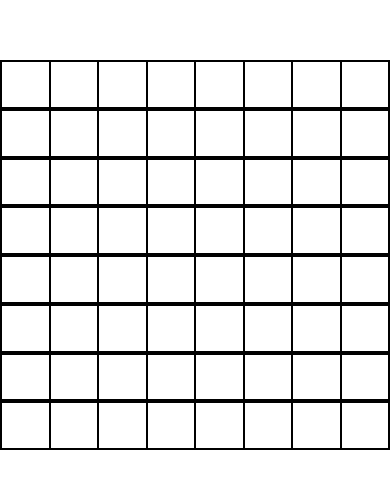
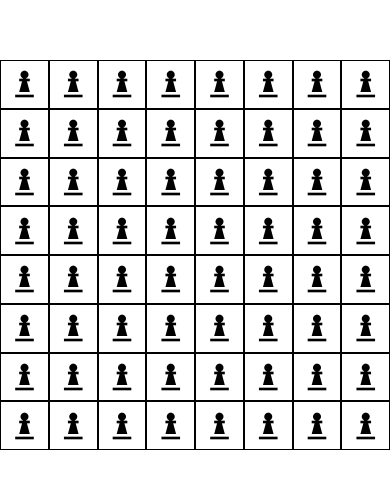
Before and after one commit to mukulverm4/chess-mania, a React Native app: screen / in a window 390 px wide. Shown: the part 167-656 px from the top of the page. Built offline with nearby package versions, Linux system fonts and the light colour scheme.

Commit message:
Integrate chess icons

```diff
--- a/App.js
+++ b/App.js
@@ -1,15 +1,20 @@
 import React from 'react';
 import { StyleSheet, Text, View,Dimensions, TouchableOpacity } from 'react-native';
 import Chess from 'chess.js';
+import Icon from 'react-native-vector-icons/MaterialCommunityIcons';
 
 const ROWS = 8;
+
 
 
 export default class App extends React.Component {
   constructor(){
     super();
-    // let chess = Chess.Chess;
-    // let chessMania = new chess();
+    let chess = Chess.Chess;
+    let chessMania = new chess();
+    console.log(chessMania.ascii());
+    console.log(chessMania.fen());
+    console.log(chessMania.pgn());
     // while (!chessMania.game_over()) {
     //   var moves = chessMania.moves();
     //   var move = moves[Math.floor(Math.random() * moves.length)];
@@ -30,9 +35,12 @@ export default class App extends React.Component {
     for (let i = 0; i < ROWS; i++){
       const cells = [];
       for (let j = 0; j < ROWS; j++){
-        cells.push(<TouchableOpacity onPress={()=>this._onTouch(""+i+j)} key={""+i+j} style={styles.cell}></TouchableOpacity>)
+        cells.push(
+        <TouchableOpacity onPress={()=>this._onTouch(""+i+j)} key={""+i+j} style={styles.cell}>
+          <Icon name='chess-pawn' size={32}/>
+        </TouchableOpacity>)
       }
-      rows.push(<View key={i} style={[styles.cell, styles.row]}>{cells}</View>)
+      rows.push(<View key={i} style={[styles.row]}>{cells}</View>)
     }
 
    //console.log(rows);
@@ -43,6 +51,20 @@ export default class App extends React.Component {
 
   _onTouch(key){
     console.log("##########=> ", key)
+  }
+
+  _getPiece(letter){
+    if (letter.toUpperCase() ==='R')
+      return 'chess-rook';
+    else if(letter.toUpperCase() === 'B')
+      return 'chess-bishop';
+    else if(letter.toUpperCase() === 'N')
+      return 'chess-knight';
+    else if(letter.toUpperCase() === 'Q')
+      return 'chess-queen';
+    else if(letter.toUpperCase() === 'K')
+      return 'chess-king';
+    else throw new Error('Piece not found!');
   }
 
 
@@ -65,13 +87,15 @@ const styles = StyleSheet.create({
     backgroundColor:'#fff'
   },
   row: {
-    flexDirection:'row'
+    flexDirection:'row',
+    flex:1,
   },
   cell:{
     flex:1,
-    backgroundColor:'#fff',
     borderWidth:0.5,
-    borderColor:'#000'
+    borderColor:'#000',
+    justifyContent:'center',
+    alignItems:'center',
   },
   darkCell:{
     flex:1,
--- a/package.json
+++ b/package.json
@@ -10,7 +10,8 @@
     "chess.js": "^0.10.2",
     "expo": "^32.0.0",
     "react": "16.5.0",
-    "react-native": "https://github.com/expo/react-native/archive/sdk-32.0.0.tar.gz"
+    "react-native": "https://github.com/expo/react-native/archive/sdk-32.0.0.tar.gz",
+    "react-native-vector-icons": "^6.4.2"
   },
   "devDependencies": {
     "babel-preset-expo": "^5.0.0"
```
Also changed, not shown: 1 other file (tests, documents, lock files or other folders).
